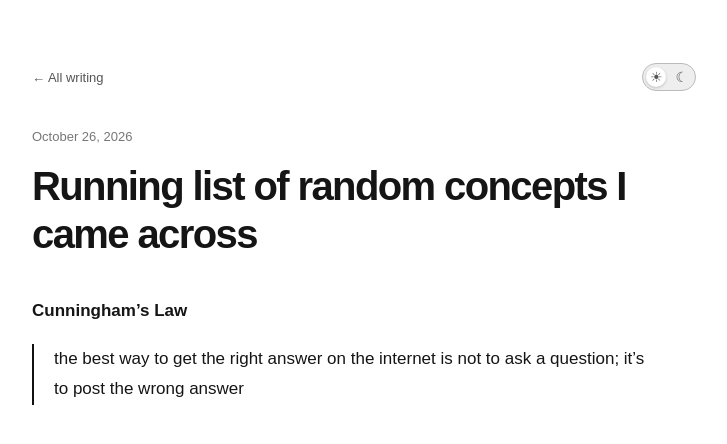
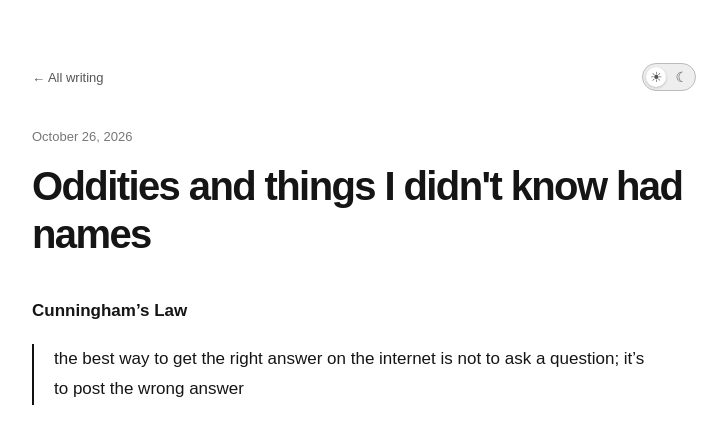
Before and after one commit to anjalisurana-commits/anjalisurana-commits.github.io, a Jekyll site: the page built from _posts/2026-10-26-getting-into-ai-safety.md, in a window 1280 px wide. Shown: the top 444 px of the page, without its empty margins (276-1003 px from the left). Built offline with Jekyll 4.4.1, drawn with Linux system fonts in a browser that asks for light colours.

Commit message:
Update _posts/2026-10-26-getting-into-ai-safety.md (via Pages CMS)

```diff
--- a/_posts/2026-10-26-getting-into-ai-safety.md
+++ b/_posts/2026-10-26-getting-into-ai-safety.md
@@ -1,5 +1,5 @@
 ---
-title: Running list of random concepts I came across
+title: Oddities and things I didn't know had names
 layout: post
 ---
 **Cunningham’s Law**
```
